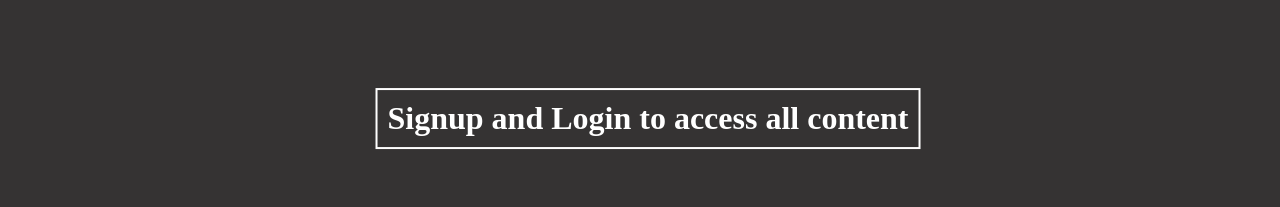
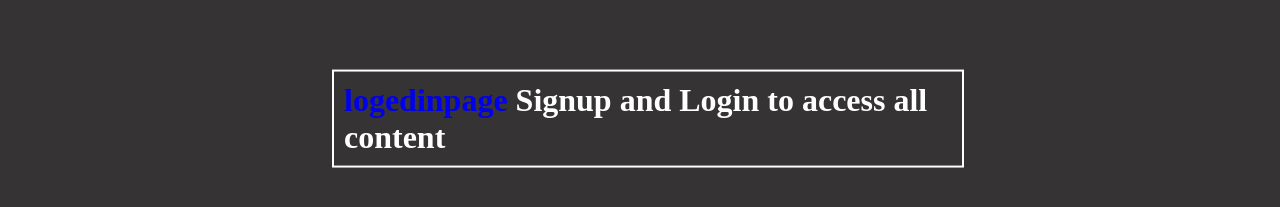
Before and after one commit to Gourab2005/Snews, a plain HTML site: page index.html in a window 1280 px wide. Shown: the part 281-488 px from the top of the page. Drawn offline with Linux system fonts and the light colour scheme.

Commit message:
second commit

```diff
--- a/index.html
+++ b/index.html
@@ -52,7 +52,8 @@
     </div>
 
     <div id="homealeart">
-        <h1 id="homeh1">Signup and Login to access all content</h1>
+        <h1 id="homeh1"> <a href="logedin.html">logedinpage</a> Signup and Login to access all content</h1>
+
     </div>
 
 </body>
```
